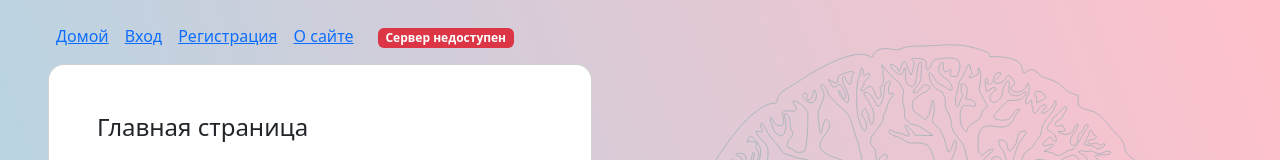
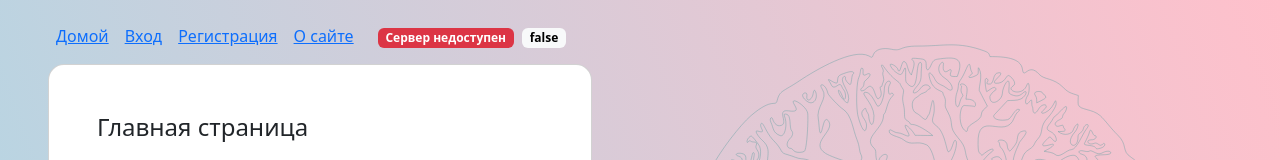
Before and after one commit to kublahanov/jwt-auth-template-client-vue-3, a Vue app: page /#/ in a window 1280 px wide. Shown: the top 160 px of the page. Built offline with nearby package versions, Linux system fonts and the light colour scheme; no server answers.

Commit message:
Fading checking server interval. Trial version.

```diff
--- a/src/App.vue
+++ b/src/App.vue
@@ -16,6 +16,7 @@
         <span class="ms-3">
           <span v-if="serverStatusStore.isServerAvailable" class="badge text-bg-success">Сервер работает</span>
           <span v-else class="badge text-bg-danger">Сервер недоступен</span>
+          <span class="ms-2 badge text-bg-light">{{ serverStatusStore.mustShowManualRefresh }}</span>
         </span>
       </div>
     </div>
--- a/src/main.js
+++ b/src/main.js
@@ -16,6 +16,6 @@ app.use(router);
  * Проверка статуса сервера.
  */
 const serverStatusStore = useServerStatusStore();
-serverStatusStore.startServerCheck(10000);
+serverStatusStore.startServerCheck();
 
 app.mount('#app');
--- a/src/stores/serverStatusStore.js
+++ b/src/stores/serverStatusStore.js
@@ -4,14 +4,39 @@ import { checkServerStatus } from '../utils/checkServerStatus';
 export const useServerStatusStore = defineStore('serverStatusStore', {
   state: () => ({
     isServerAvailable: true,
+    mustShowManualRefresh: false,
   }),
   actions: {
     async updateServerStatus() {
       this.isServerAvailable = await checkServerStatus();
     },
-    startServerCheck(interval = 5000) {
+    startServerCheck() {
+      let count = 0;
+      let interval = 500; // Начальный интервал
+
       this.updateServerStatus();
-      this.checkInterval = setInterval(this.updateServerStatus, interval);
+
+      let printNumber = () => {
+        if (count > 10) {
+          this.mustShowManualRefresh = true;
+          console.log("Остановлено на", count);
+          return;
+        }
+
+        var d = new Date();
+        var n = d.toLocaleTimeString();
+
+        console.log(count, n);
+        this.updateServerStatus();
+        count++;
+
+        if (!this.mustShowManualRefresh) {
+          setTimeout(printNumber, interval);
+          interval += 500; // Увеличиваем интервал
+        }
+      }
+
+      printNumber();
     },
     stopServerCheck() {
       clearInterval(this.checkInterval);
```
